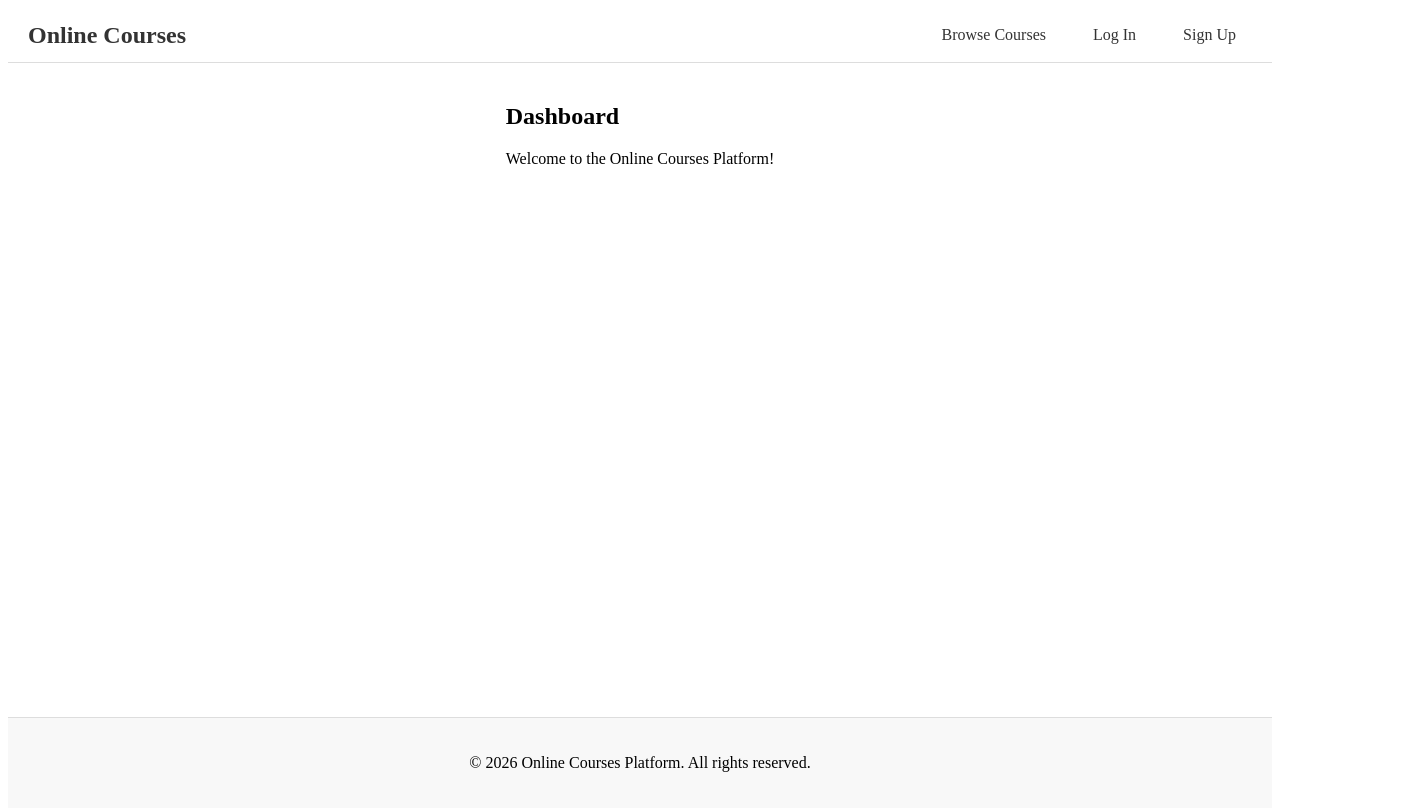
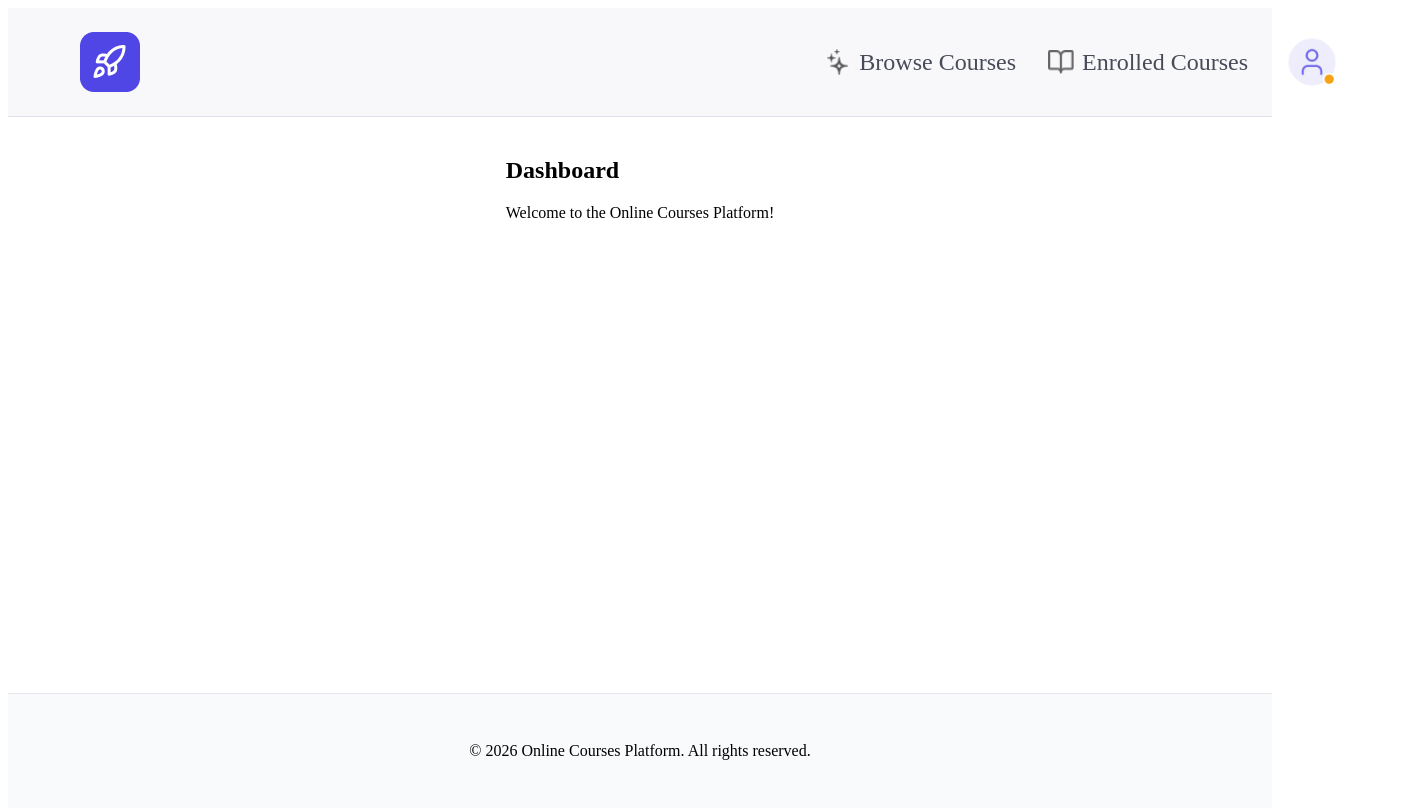
Before and after one commit to dolchadoli/assignment-redberry, a website built with Vite: page src/index.html in a window 1280 px wide. Shown: the whole page, 1416 px wide, since content can reach past the window. Built offline with nearby package versions, Linux system fonts and the light colour scheme.

Commit message:
navbar assets+layout

```diff
--- a/src/js/components/layout/navbar.js
+++ b/src/js/components/layout/navbar.js
@@ -1,25 +1,23 @@
-import { authStore } from '../../state/authStore.js';
-
 class Navbar {
   render() {
-    const isAuthenticated = authStore.isAuthenticated();
-
     return `
       <nav class="navbar">
         <div class="navbar-container">
-          <div class="navbar-logo">
-            <a href="#/">Online Courses</a>
-          </div>
+          <a href="#/" class="navbar-logo" aria-label="Go to dashboard">
+            <img src="/assets/images/Logo.png" alt="Online Courses Logo" />
+          </a>
           <div class="navbar-links">
-            <a href="#/courses">Browse Courses</a>
-            ${isAuthenticated ? `
-              <button class="btn-enrolled">Enrolled Courses</button>
-              <button class="btn-profile">Profile</button>
-              <button class="btn-logout">Logout</button>
-            ` : `
-              <button class="btn-login">Log In</button>
-              <button class="btn-signup">Sign Up</button>
-            `}
+            <a href="#/courses" class="nav-link">
+              <img src="/assets/icons/stars.png" alt="Browse Courses" />
+              <span>Browse Courses</span>
+            </a>
+            <button type="button" class="nav-link btn-enrolled">
+              <img src="/assets/icons/book.png" alt="Enrolled Courses" />
+              <span>Enrolled Courses</span>
+            </button>
+            <button type="button" class="btn-profile" aria-label="Open account menu">
+              <img src="/assets/images/Avatar.png" alt="Profile" />
+            </button>
           </div>
         </div>
       </nav>
--- a/src/styles/layout.css
+++ b/src/styles/layout.css
@@ -14,52 +14,125 @@
 
 /* Navbar */
 .navbar {
-  background-color: #fff;
-  border-bottom: 1px solid #ddd;
-  padding: 10px 20px;
+  width: 100%;
+  height: 108px;
+  background-color: #f8f8fb;
+  border-bottom: 1px solid #e2e3ea;
+  padding: 0;
+  box-shadow: none;
 }
 
 .navbar-container {
   display: flex;
   justify-content: space-between;
   align-items: center;
+  width: 100%;
   max-width: 1920px;
+  height: 100%;
   margin: 0 auto;
+  padding: 0 72px;
 }
 
-.navbar-logo a {
-  font-size: 24px;
-  font-weight: bold;
-  text-decoration: none;
-  color: #333;
+.navbar-logo {
+  display: inline-flex;
+  align-items: center;
+  justify-content: center;
+  width: 60px;
+  height: 60px;
+}
+
+.navbar-logo img {
+  width: 60px;
+  height: 60px;
+  object-fit: contain;
 }
 
 .navbar-links {
   display: flex;
-  gap: 15px;
+  gap: 32px;
   align-items: center;
 }
 
 .navbar-links a,
 .navbar-links button {
-  padding: 8px 16px;
+  display: inline-flex;
+  align-items: center;
+  gap: 8px;
+  padding: 0;
   text-decoration: none;
-  color: #333;
-  background: none;
+  color: #474a57;
+  background: transparent;
   border: none;
   cursor: pointer;
-  font-size: 16px;
+  font-size: 24px;
+  font-weight: 500;
+  line-height: 1;
+  border-radius: 0;
+  transition: color 0.2s ease;
 }
 
+.navbar-links a:hover,
 .navbar-links button:hover {
-  background-color: #f0f0f0;
+  color: #303242;
+}
+
+.navbar-links a img,
+.navbar-links button img {
+  width: 26px;
+  height: 26px;
+  object-fit: contain;
+}
+
+.btn-profile {
+  width: 64px;
+  height: 64px;
+  padding: 0;
+  border: none;
+  background: none;
+  cursor: pointer;
+  border-radius: 0;
+  overflow: visible;
+  display: inline-flex;
+  align-items: center;
+  justify-content: center;
+}
+
+.btn-profile img {
+  width: 100%;
+  height: 100%;
+  object-fit: contain;
+  transform: scale(1.8);
+  transform-origin: center;
+}
+
+.btn-logout {
+  background: #ffffff;
+  border: 1px solid #e5e7eb;
+  color: #374151;
+}
+
+.btn-login,
+.btn-signup {
+  background: #ffffff;
+  border: 1px solid #e5e7eb;
+  color: #374151;
+}
+
+.btn-signup {
+  background: #4f46e5;
+  border-color: transparent;
+  color: #ffffff;
+}
+
+.nav-link {
+  min-width: auto;
 }
 
 /* Footer */
 .footer {
-  background-color: #f8f8f8;
-  border-top: 1px solid #ddd;
-  padding: 20px;
+  background-color: #f9fafb;
+  border-top: 1px solid #e5e7eb;
+  padding: 32px;
   text-align: center;
 }
 
```
Also changed, not shown: public/assets/icons/book.png (added), public/assets/icons/stars.png (added), public/assets/images/Avatar.png (added), public/assets/images/Logo.png (added).
